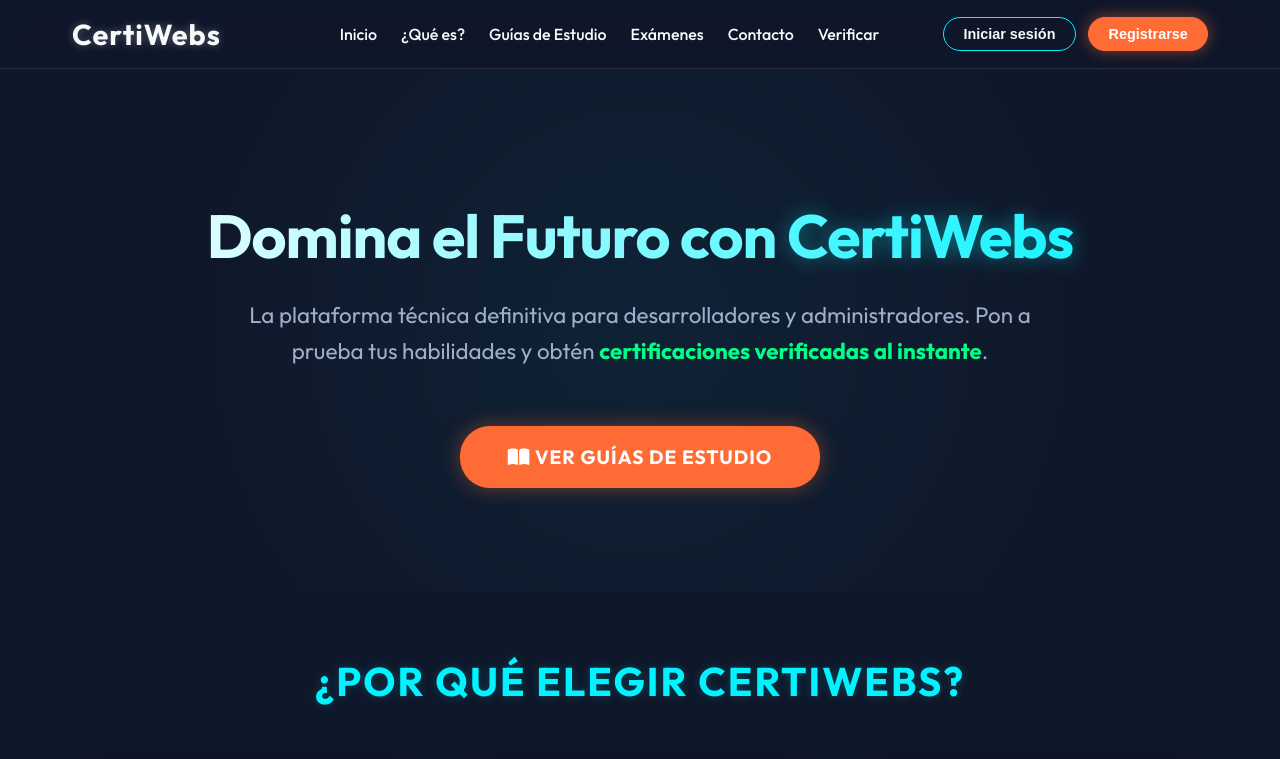
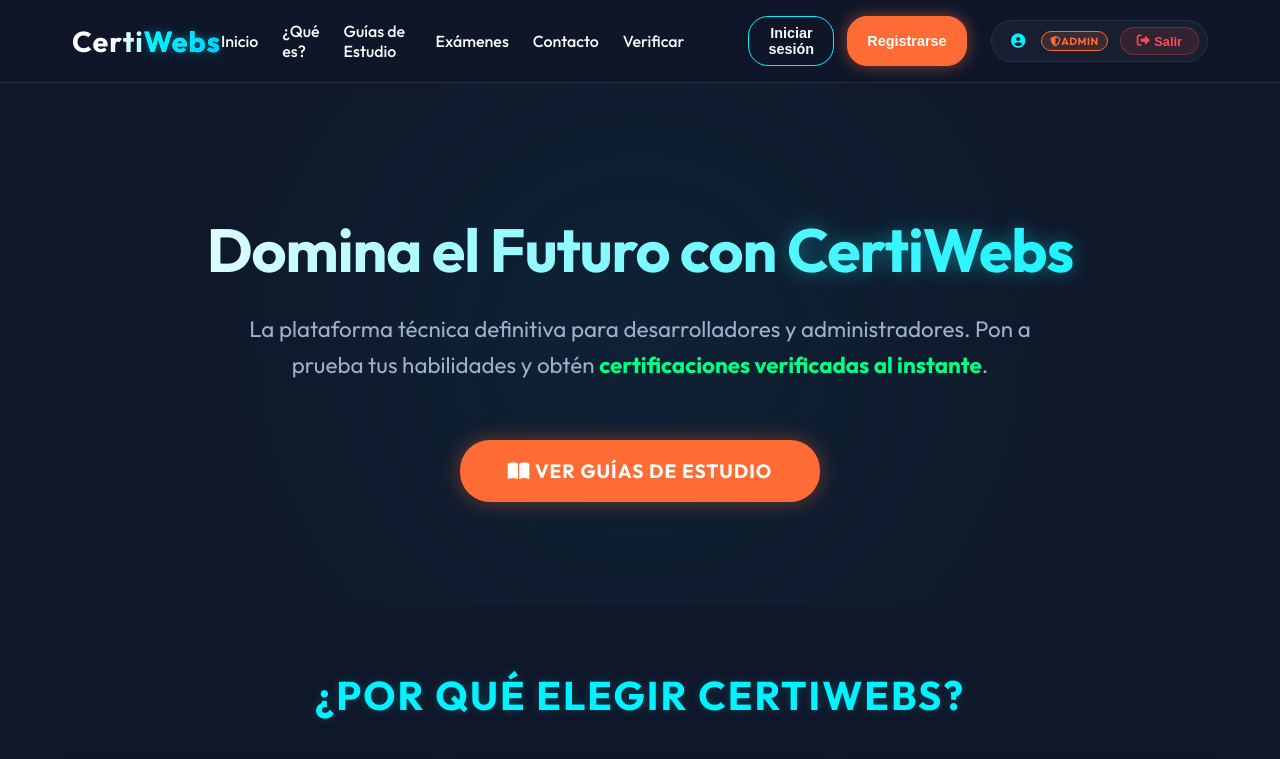
Before and after one commit to OctavioRamirez10/CertiWebs-ProyectoFinalUNL, a website: page public/index.html in a window 1280 px wide. Shown: the top 759 px of the page. Drawn offline with Linux system fonts and the light colour scheme.

Commit message:
design: implement premium user profile pill and responsive navbar design

```diff
--- a/public/index.html
+++ b/public/index.html
@@ -42,13 +42,11 @@
             </li>
 
             <!-- Info cuando SÍ hay sesión -->
-            <li class="auth-buttons" id="nav-user" style="display:none; align-items:center; gap:0.7rem;">
-                <span style="color:var(--neon-cyan); font-weight:600;">
-                    <i class="fas fa-user-circle"></i> <span id="nav-username"></span>
+            <li id="nav-user" class="user-profile-pill" style="display:none;">
+                <span>
+                    <i class="fas fa-user-circle" style="color: var(--neon-cyan);"></i> <span id="nav-username"></span>
                 </span>
-                <span id="nav-admin-badge" style="display:none; background:rgba(255,107,53,0.15); border:1px solid var(--neon-orange); color:var(--neon-orange); font-size:0.7rem; font-weight:700; padding:0.2rem 0.6rem; border-radius:20px; text-transform:uppercase; letter-spacing:1px;">
-                    <i class="fas fa-shield-alt"></i> Admin
-                </span>
+                <span id="nav-admin-badge" class="admin-badge" style="display:none;"><i class="fas fa-shield-alt"></i> Admin</span>
                 <button class="btn-login" onclick="cerrarSesion()">
                     <i class="fas fa-sign-out-alt"></i> Salir
                 </button>
--- a/public/main.js
+++ b/public/main.js
@@ -881,8 +881,15 @@
     doc.save(`certificado_${examId}_${username}.pdf`);
 };
 
-// Manejadores de eventos para formularios
 runOnDOMReady(() => {
+    // Formatear el logo dinámicamente en todas las páginas para aplicar los colores del tema
+    const logoEls = document.querySelectorAll('.logo');
+    logoEls.forEach(logo => {
+        if (logo && logo.textContent.trim() === 'CertiWebs') {
+            logo.innerHTML = 'Certi<span>Webs</span>';
+        }
+    });
+
     // Formulario de contacto: enviar a /api/contact
     const contactoForm = document.getElementById('contacto-form');
     if (contactoForm) {
--- a/public/styles.css
+++ b/public/styles.css
@@ -123,20 +123,93 @@
     transition: all 0.3s ease;
 }
 
-.btn-login:hover, .logout-btn:hover, #logoutBtn:hover {
+.btn-login:hover, .logout-btn:hover {
     background: rgba(0, 243, 255, 0.1);
     box-shadow: var(--border-glow);
 }
 
-.user-info {
-    display: flex;
-    align-items: center;
-    gap: 0.8rem;
-}
-
-#username-display {
-    color: var(--neon-cyan);
+/* Nuevo diseño Premium para el Navbar y el Perfil del Usuario */
+.logo {
+    font-size: 1.8rem;
+    font-weight: 800;
+    background: linear-gradient(135deg, #fff 30%, var(--neon-cyan) 100%);
+    -webkit-background-clip: text;
+    -webkit-text-fill-color: transparent;
+    text-shadow: none;
+    display: flex;
+    align-items: center;
+}
+
+.logo span {
+    background: linear-gradient(135deg, var(--neon-cyan) 30%, #00bcff 100%);
+    -webkit-background-clip: text;
+    -webkit-text-fill-color: transparent;
+    text-shadow: 0 0 10px rgba(0, 243, 255, 0.4);
+}
+
+/* User profile pill inside nav-user and user-info */
+.user-profile-pill, .user-info {
+    display: inline-flex !important;
+    align-items: center;
+    gap: 0.75rem;
+    background: rgba(255, 255, 255, 0.04);
+    backdrop-filter: blur(8px);
+    border: 1px solid rgba(255, 255, 255, 0.08);
+    padding: 0.35rem 0.5rem 0.35rem 1.2rem;
+    border-radius: 40px;
+    transition: all 0.3s ease;
+}
+
+.user-profile-pill:hover, .user-info:hover {
+    background: rgba(255, 255, 255, 0.06);
+    border-color: rgba(0, 243, 255, 0.2);
+    box-shadow: 0 4px 15px rgba(0, 243, 255, 0.05);
+}
+
+.user-profile-pill span, .user-info #username-display, .user-info span, #username-display {
+    font-size: 0.9rem;
     font-weight: 600;
+    color: #e2e8f0;
+}
+
+.user-profile-pill .admin-badge, .user-info .admin-badge, #nav-admin-badge {
+    background: rgba(255, 107, 53, 0.15) !important;
+    border: 1px solid var(--neon-orange) !important;
+    color: var(--neon-orange) !important;
+    font-size: 0.65rem !important;
+    font-weight: 700 !important;
+    padding: 0.15rem 0.5rem !important;
+    border-radius: 20px !important;
+    text-transform: uppercase !important;
+    letter-spacing: 0.5px !important;
+    margin-left: 0.25rem !important;
+    display: inline-flex !important;
+    align-items: center;
+}
+
+/* Botón Salir / Logout Premium */
+.btn-login[onclick*="cerrarSesion"], #logoutBtn {
+    background: rgba(255, 75, 75, 0.12) !important;
+    border: 1px solid rgba(255, 75, 75, 0.3) !important;
+    color: #ff4d4d !important;
+    padding: 0.35rem 1rem !important;
+    font-size: 0.8rem !important;
+    border-radius: 20px !important;
+    font-weight: 700 !important;
+    display: inline-flex !important;
+    align-items: center;
+    gap: 0.3rem;
+    cursor: pointer;
+    transition: all 0.2s ease !important;
+    box-shadow: none !important;
+}
+
+.btn-login[onclick*="cerrarSesion"]:hover, #logoutBtn:hover {
+    background: rgba(255, 75, 75, 0.25) !important;
+    border-color: #ff4d4d !important;
+    color: #fff !important;
+    box-shadow: 0 0 10px rgba(255, 77, 77, 0.4) !important;
+    transform: translateY(0) !important;
 }
 
 .btn-register {
@@ -1471,7 +1544,7 @@
     text-shadow: 0 0 10px var(--neon-cyan);
 }
 
-@media (max-width: 768px) {
+@media (max-width: 1150px) {
     .menu-toggle {
         display: block;
     }
@@ -1514,13 +1587,14 @@
         width: 80%;
     }
 
-    .user-info {
+    .user-info, .user-profile-pill {
         margin-top: 1rem;
         flex-direction: column;
         align-items: center;
         gap: 1rem;
-        width: 100%;
-        padding-top: 1rem;
+        width: 90% !important;
+        padding: 1rem !important;
+        border-radius: 16px !important;
         border-top: 1px solid rgba(255, 255, 255, 0.05);
     }
 }
```
